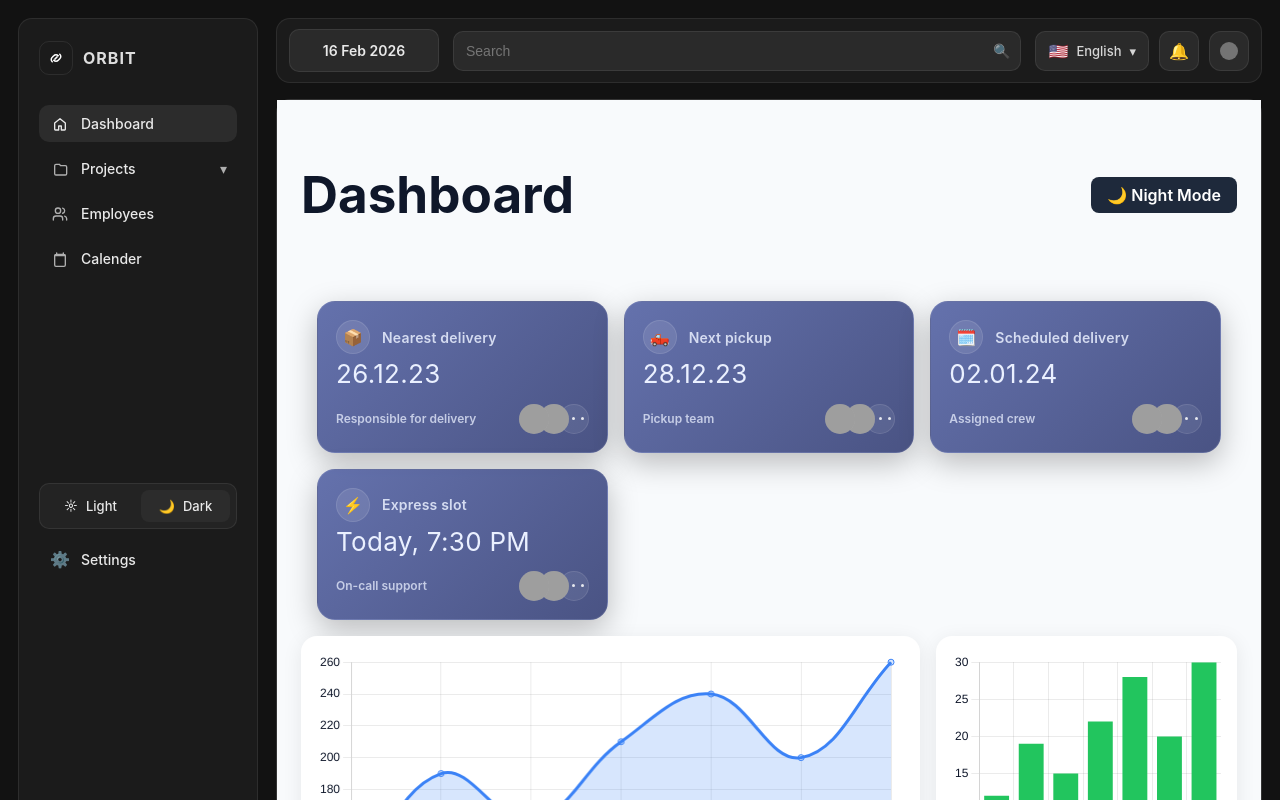
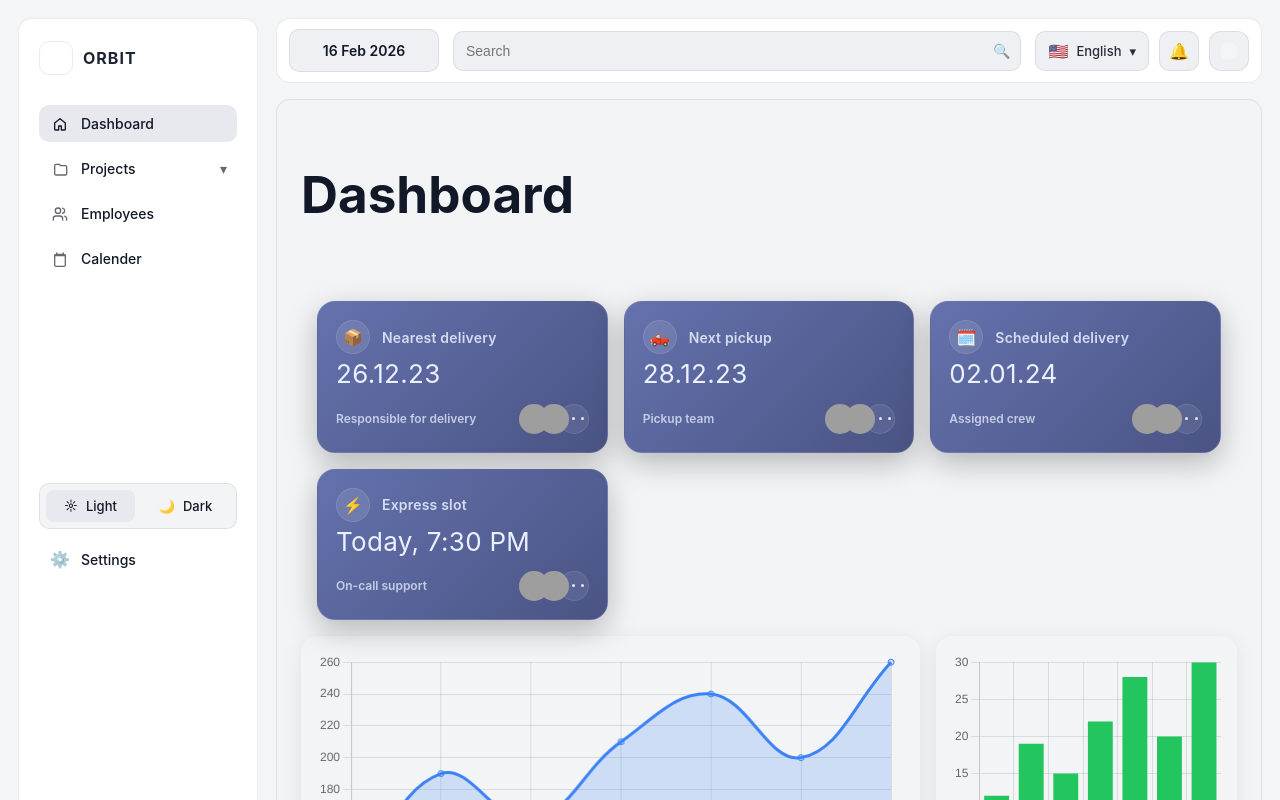
Before and after one commit to muhammed-bilal-uxd/portfolio-dashboard, a React (Vite) app: page / in a window 1280 px wide. Shown: the top 800 px of the page. Built offline with nearby package versions, Linux system fonts and the light colour scheme; grey boxes are pictures that could not be loaded.

Commit message:
feat: one theme control update

```diff
--- a/src/App.jsx
+++ b/src/App.jsx
@@ -1,11 +1,14 @@
 import "./App.css";
 import Dashboard from "./pages/Dashboard";
 import LayoutApp from "./pages/layout";
+import { ThemeProvider } from "./pages/ThemeContext";
 
 function App() {
   return (
-    // <Dashboard />
-    <LayoutApp />
+    <ThemeProvider>
+      {/* <Dashboard /> */}
+      <LayoutApp />
+    </ThemeProvider>
   );
 }
 
--- a/src/pages/Dashboard.jsx
+++ b/src/pages/Dashboard.jsx
@@ -1,5 +1,6 @@
-import React, { useState, useMemo } from "react";
+import React, { useState } from "react";
 import Modal from "./Modal";
+import { useTheme } from "./ThemeContext";
 import {
   Chart as ChartJS,
   CategoryScale,
@@ -44,32 +45,13 @@ ChartJS.register(
 import "./Dashboard.css";
 
 export default function Dashboard() {
-  const [darkMode, setDarkMode] = useState(false);
+  const { theme: themeArray, theme: darkMode, toggleTheme } = useTheme();
+  const theme = themeArray;
+  const isDark = darkMode === "dark";
 
   // ✅ one modal for all charts
   const [modalOpen, setModalOpen] = useState(false);
   const [activeChart, setActiveChart] = useState(null); // { type, title, data, options }
-
-  // 🎨 Theme colors
-  const theme = useMemo(() => {
-    return darkMode
-      ? {
-          bg: "#0f172a",
-          card: "#1e293b",
-          text: "#ffffff",
-          subText: "#94a3b8",
-          grid: "rgba(255,255,255,0.1)",
-          modelBg: "rgb(30, 41, 59)",
-        }
-      : {
-          bg: "#f8fafc",
-          card: "#ffffff",
-          text: "#0f172a",
-          subText: "#64748b",
-          grid: "rgba(0,0,0,0.08)",
-          modelBg: "#fff",
-        };
-  }, [darkMode]);
 
   const baseOptions = (title) => ({
     responsive: true,
@@ -190,7 +172,7 @@ export default function Dashboard() {
     background: theme.card,
     borderRadius: 16,
     padding: 16,
-    boxShadow: darkMode
+    boxShadow: isDark
       ? "0 4px 20px rgba(0,0,0,0.4)"
       : "0 4px 20px rgba(0,0,0,0.08)",
     minHeight: 260,
@@ -269,20 +251,20 @@ export default function Dashboard() {
       >
         <h1 style={{ color: theme.text }}>Dashboard</h1>
 
-        <button
-          onClick={() => setDarkMode(!darkMode)}
+        {/* <button
+          onClick={toggleTheme}
           style={{
             padding: "8px 16px",
             borderRadius: 8,
             border: "none",
             cursor: "pointer",
             fontWeight: 600,
-            background: darkMode ? "#facc15" : "#1e293b",
-            color: darkMode ? "#000" : "#fff",
+            background: isDark ? "#facc15" : "#1e293b",
+            color: isDark ? "#000" : "#fff",
           }}
         >
-          {darkMode ? "🌞 Day Mode" : "🌙 Night Mode"}
-        </button>
+          {isDark ? "🌞 Day Mode" : "🌙 Night Mode"}
+        </button> */}
       </div>
 
       <DeliveryCards />
@@ -419,7 +401,6 @@ export default function Dashboard() {
 
       {/* ✅ One modal for all charts */}
       <Modal
-        theme={theme}
         isOpen={modalOpen}
         onClose={() => {
           setModalOpen(false);
--- a/src/pages/Modal.jsx
+++ b/src/pages/Modal.jsx
@@ -1,13 +1,15 @@
 import React from "react";
+import { useTheme } from "./ThemeContext";
 
-const Modal = ({ isOpen, onClose, children, theme }) => {
+const Modal = ({ isOpen, onClose, children }) => {
+  const { themeArray } = useTheme();
   if (!isOpen) return null;
 
   return (
     <div style={overlayStyle}>
-      <div style={{ ...modalStyle, background: theme.modelBg }}>
+      <div style={{ ...modalStyle, background: themeArray.modelBg }}>
         <button
-          style={{ ...closeBtnStyle, color: theme.text }}
+          style={{ ...closeBtnStyle, color: themeArray.text }}
           onClick={onClose}
         >
           ×
--- /dev/null
+++ b/src/pages/ThemeContext.jsx
@@ -0,0 +1,45 @@
+// ThemeContext.jsx
+import { createContext, useContext, useEffect, useMemo, useState } from "react";
+
+const ThemeContext = createContext();
+
+export const ThemeProvider = ({ children }) => {
+  const [theme, setTheme] = useState(localStorage.getItem("theme") || "light");
+
+  useEffect(() => {
+    document.documentElement.setAttribute("data-theme", theme);
+    localStorage.setItem("theme", theme);
+  }, [theme]);
+
+  const themeArray = useMemo(() => {
+    const isDark = theme === "dark";
+    return {
+      appBg: isDark ? "#121212" : "#f4f5f7",
+      panelBg: isDark ? "#1b1b1b" : "#ffffff",
+      panel2Bg: isDark ? "#232323" : "#f3f4f6",
+      stroke: isDark ? "rgba(255,255,255,.08)" : "rgba(0,0,0,.08)",
+      text: isDark ? "#e9e9e9" : "#111827",
+      muted: isDark ? "rgba(255,255,255,.65)" : "rgba(17,24,39,.65)",
+      chipBg: isDark ? "#2a2a2a" : "#eef0f3",
+      activeBg: isDark ? "#2c2c2c" : "#e7e9ee",
+      overlay: isDark ? "rgba(0,0,0,.55)" : "rgba(0,0,0,.35)",
+      // Dashboard & Modal
+      bg: isDark ? "#0f172a" : "#f8fafc",
+      card: isDark ? "#1e293b" : "#ffffff",
+      grid: isDark ? "rgba(255,255,255,0.1)" : "rgba(0,0,0,0.08)",
+      subText: isDark ? "#94a3b8" : "#64748b",
+      modelBg: isDark ? "rgb(30, 41, 59)" : "#ffffff",
+    };
+  }, [theme]);
+
+  const toggleTheme = () =>
+    setTheme((prev) => (prev === "light" ? "dark" : "light"));
+
+  return (
+    <ThemeContext.Provider value={{ theme, toggleTheme, themeArray }}>
+      {children}
+    </ThemeContext.Provider>
+  );
+};
+
+export const useTheme = () => useContext(ThemeContext);
--- a/src/pages/layout.jsx
+++ b/src/pages/layout.jsx
@@ -1,26 +1,21 @@
-import React, { useMemo, useState } from "react";
+import React, { useState } from "react";
 import "./layout.css";
 import Dashboard from "./Dashboard";
+import { useTheme } from "./ThemeContext";
 
 export default function OrbitLayout() {
-  const [mode, setMode] = useState("dark"); // "dark" | "light"
+  const { theme: mode, toggleTheme, themeArray } = useTheme();
+  const theme = themeArray;
   const [active, setActive] = useState("Dashboard");
   const [sidebarOpen, setSidebarOpen] = useState(false);
 
-  const theme = useMemo(() => {
-    const isDark = mode === "dark";
-    return {
-      appBg: isDark ? "#121212" : "#f4f5f7",
-      panelBg: isDark ? "#1b1b1b" : "#ffffff",
-      panel2Bg: isDark ? "#232323" : "#f3f4f6",
-      stroke: isDark ? "rgba(255,255,255,.08)" : "rgba(0,0,0,.08)",
-      text: isDark ? "#e9e9e9" : "#111827",
-      muted: isDark ? "rgba(255,255,255,.65)" : "rgba(17,24,39,.65)",
-      chipBg: isDark ? "#2a2a2a" : "#eef0f3",
-      activeBg: isDark ? "#2c2c2c" : "#e7e9ee",
-      overlay: isDark ? "rgba(0,0,0,.55)" : "rgba(0,0,0,.35)",
-    };
-  }, [mode]);
+  const setMode = (modeOrFn) => {
+    if (typeof modeOrFn === "function") {
+      toggleTheme();
+    } else if ((modeOrFn === "light" && mode === "dark") || (modeOrFn === "dark" && mode === "light")) {
+      toggleTheme();
+    }
+  };
 
   const NavItem = ({ label, icon, hasCaret }) => {
     const isActive = active === label;
```
